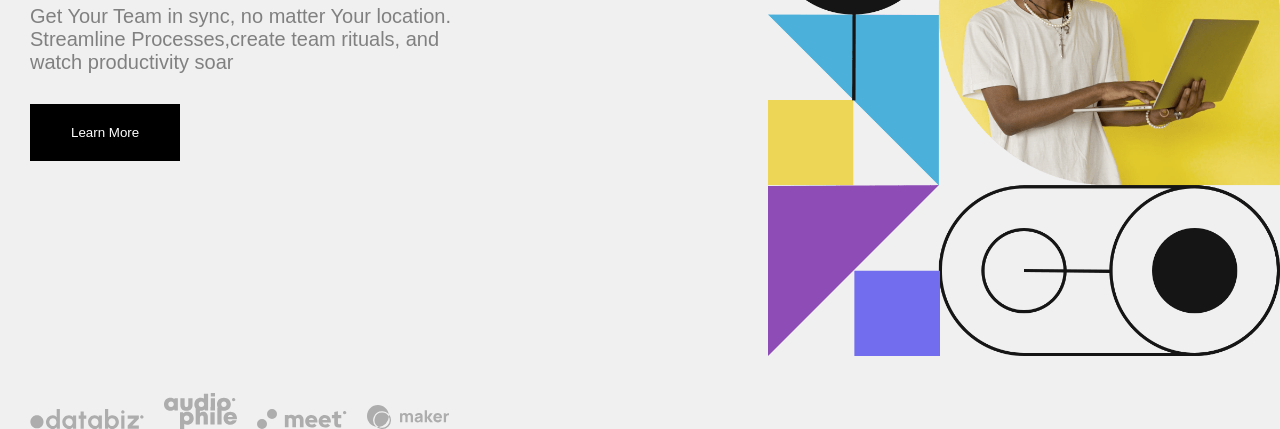
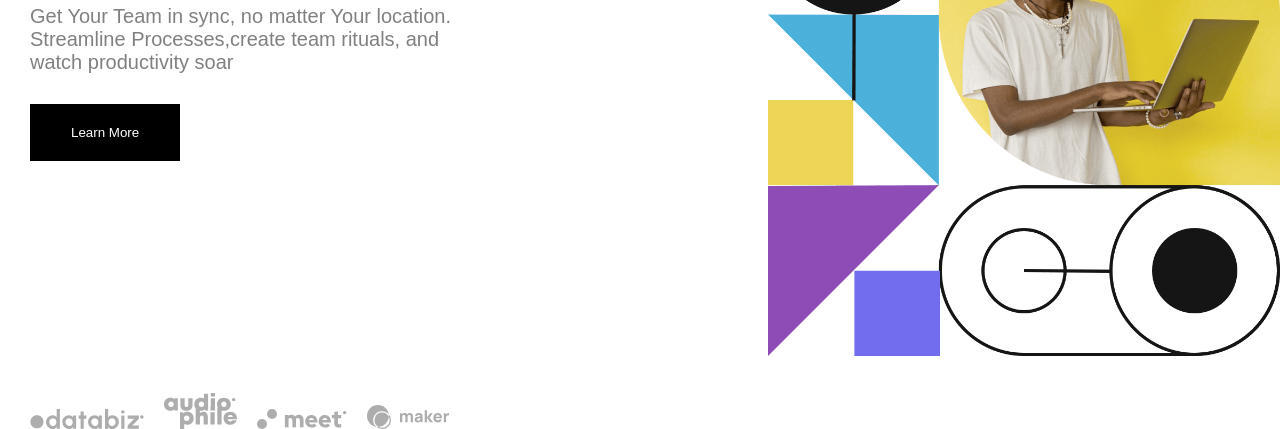
Before and after one commit to meshackkiplimo/landing, a plain HTML site: page index.html in a window 1280 px wide. Shown: the part 522-951 px from the top of the page. Drawn offline with Linux system fonts and the light colour scheme.

Commit message:
Update body background color to white and remove margin from nav for improved layout

```diff
--- a/styles.css
+++ b/styles.css
@@ -6,7 +6,7 @@
 
 body{
     font-family: 'Poppins', sans-serif;
-    background-color: #f0f0f0;
+    background-color:white;
     color: #333;
 }
 
@@ -21,7 +21,7 @@ nav {
     justify-content: space-between;
     align-items: center;
 
-    margin: 0 auto;
+
 }
 
 .nav-content {
```
